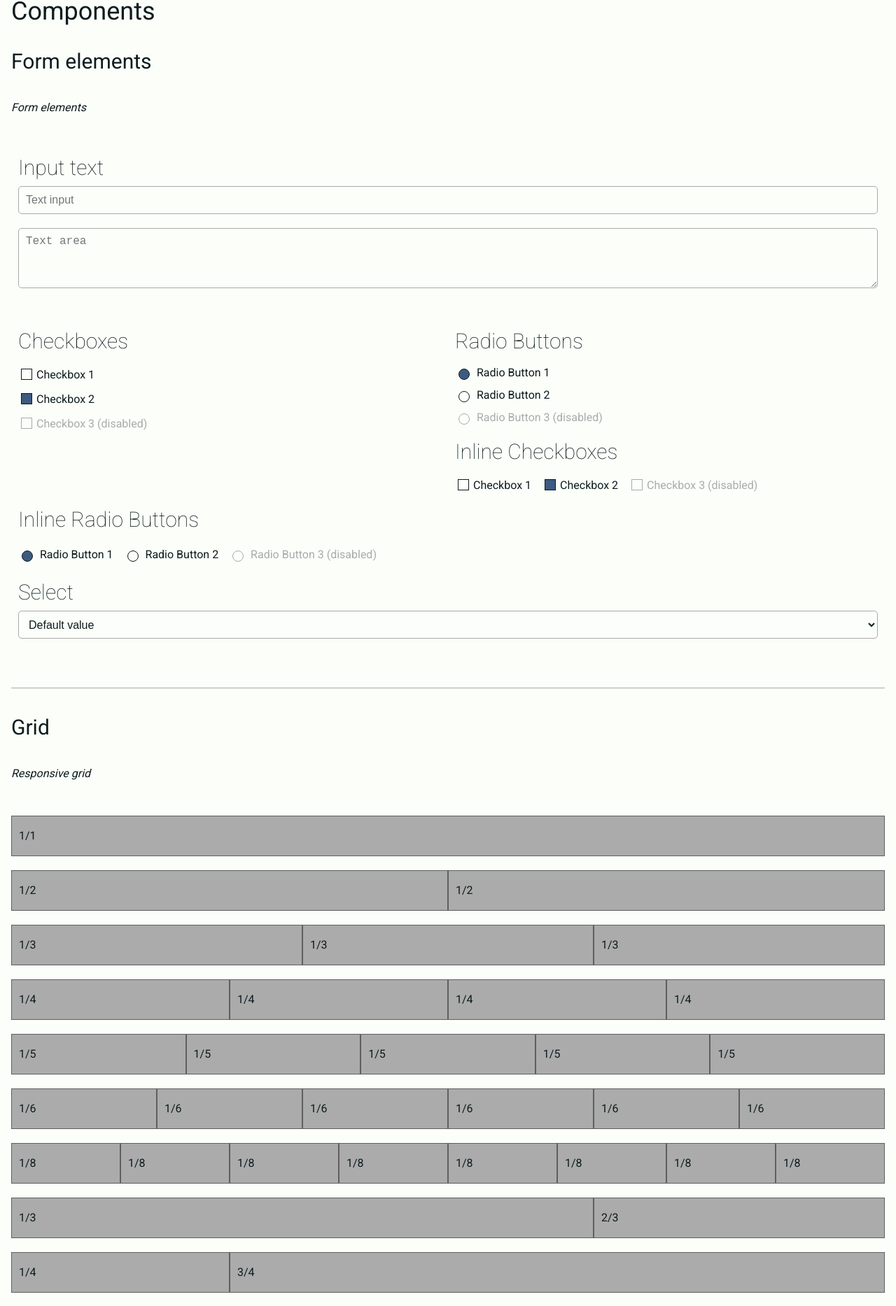
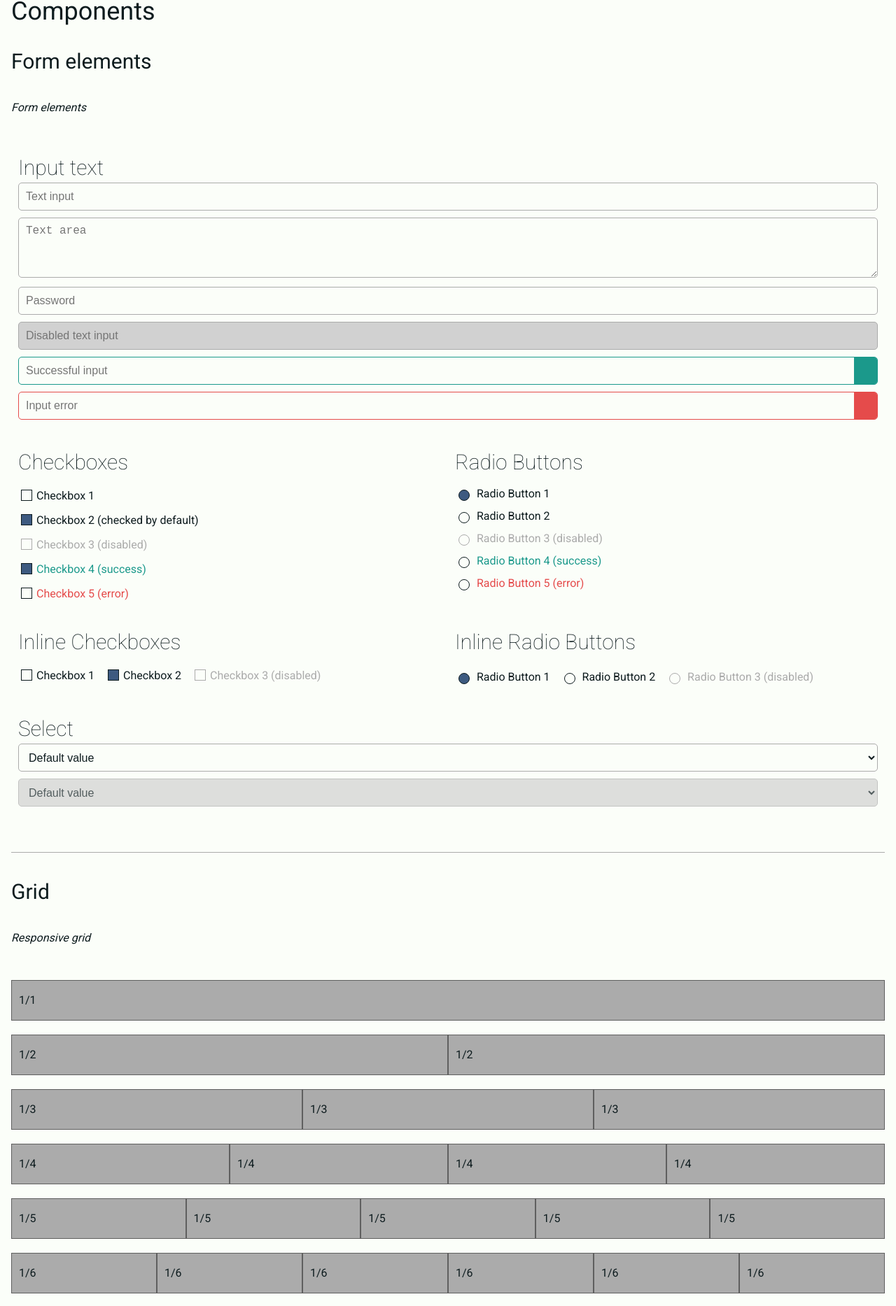
Before and after one commit to pieruf/component-library, a Jekyll site: the page built from index.html, in a window 1280 px wide. Shown: the top 1867 px of the page at 70% size. Built offline with Jekyll 4.4.1, drawn with Linux system fonts in a browser that asks for light colours.

Commit message:
Reworked form elements

```diff
--- a/_sass/forms.scss
+++ b/_sass/forms.scss
@@ -1,10 +1,72 @@
-.form-element {
-	@include form-element;
-	height: 40px;
+.input-element {
+	position: relative;
+	input, textarea, select {
+		height: 40px;
+		box-sizing: border-box;
+	    width: 100%;
+	    padding: 10px 50px 10px 10px;
+	    margin: 5px 0;
+	    @include font-size(16);
+	    @include line-height(16);
+	    color: $color-dark;
+	    background-color: $color-light;
+	    border: 1px solid $color-grey;
+	    border-radius: 5px;
+	    @include transition(border-color ease-in-out .10s, -webkit-box-shadow ease-in-out .10s);
+	    @include transition(border-color ease-in-out .10s, box-shadow ease-in-out .10s);
+	    &:focus {
+		    @include input-focus($color-main);
+	    }
+	    &[disabled] {
+			@include cursor('disabled');
+			background-color: lighten($color-grey, 15%);
+		}
+    }
+    textarea {
+	    height: auto;
+    }
+
+    &.input-success  {
+	    input, textarea {
+		    border: 1px solid $color-confirm;
+		    &:focus {
+			    @include input-focus($color-confirm);
+		    }
+		}
+	    .input-feedback {
+		    background: $color-confirm;
+			&:before {
+				content: "\e876";
+			}
+	    }
+	}
+	&.input-error  {
+		input, textarea {
+		    border: 1px solid $color-warn;
+		    &:focus {
+			    @include input-focus($color-warn);
+		    }
+		}
+		.input-feedback {
+			background: $color-warn;
+			&:before {
+				content: "\e001";
+			}
+		}
+	}
 }
 
-textarea.form-element {
-	height: auto;
+.input-feedback {
+	font-family: $material-font;
+    position: absolute;
+    top: 6px;
+    right: 1px;
+    font-size: rem(24);
+    line-height: rem(24);
+    padding: 7px;
+    color: white;
+    border-top-right-radius: 4px;
+    border-bottom-right-radius: 4px;
 }
 
 .options-group {
@@ -14,9 +76,15 @@ textarea.form-element {
 	    padding: 5px 0;
 	    float: left; // Decrease the dimension of the interaction area
 		clear: both; // Decrease the dimension of the interaction area
-	    &.disabled {
+	    &.option-disabled {
 		    color: $color-grey;
 		    @include cursor('disabled');
+	    }
+	    &.option-success {
+		    color: $color-confirm;
+	    }
+	    &.option-error {
+		    color: $color-warn;
 	    }
 	}
 	&.inline {
--- a/_sass/mixins.scss
+++ b/_sass/mixins.scss
@@ -225,24 +225,10 @@
 	}
 }
 
-@mixin form-element() {
-	box-sizing: border-box;
-    width: 100%;
-    padding: 10px 10px;
-    margin: 10px 0;
-    @include font-size(16);
-    @include line-height(16);
-    color: $color-dark;
-    background-color: $color-light;
-    border: 1px solid $color-grey;
-    border-radius: 5px;
-    @include transition(border-color ease-in-out .10s, -webkit-box-shadow ease-in-out .10s);
-    @include transition(border-color ease-in-out .10s, box-shadow ease-in-out .10s);
-    &:focus {
-	    outline: $color-main;
-	    @include box-shadow(0 0 5px $color-main);
-	    border: 1px solid $color-main;
-    }
+@mixin input-focus($color) {
+	outline: $color;
+    @include box-shadow(0 0 5px $color);
+    border: 1px solid $color;
 }
 
 @mixin option() {
```
Also changed, not shown: _components/forms.html (+58 -14 lines), 3 other files.
